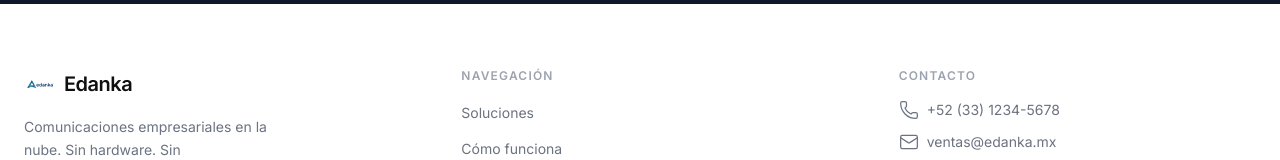
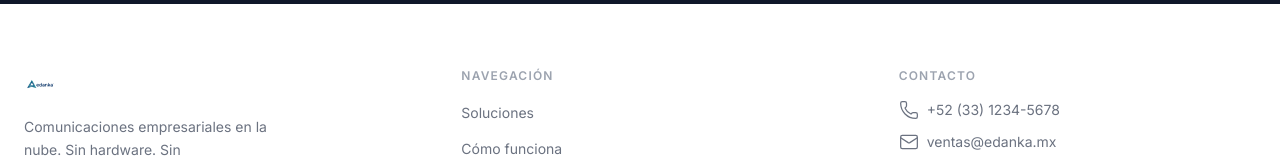
Before and after one commit to Pollitobello2005/edanka, a Next.js app: page / in a window 1280 px wide. Shown: the part 5597-5757 px from the top of the page. Built offline with nearby package versions, Linux system fonts and the light colour scheme.

Commit message:
Footer: show logo only in brand link

```diff
--- a/src/components/Footer.tsx
+++ b/src/components/Footer.tsx
@@ -31,7 +31,6 @@ export default function Footer() {
                 height={32}
                 className="w-8 h-8 object-contain"
               />
-              <span className="text-[#0F0F0F] font-bold text-xl tracking-tight">Edanka</span>
             </a>
             <p className="text-sm leading-relaxed mb-4" style={{ color: '#6B7280', maxWidth: '260px' }}>
               Comunicaciones empresariales en la nube. Sin hardware. Sin complicaciones. En 72 horas.
```
